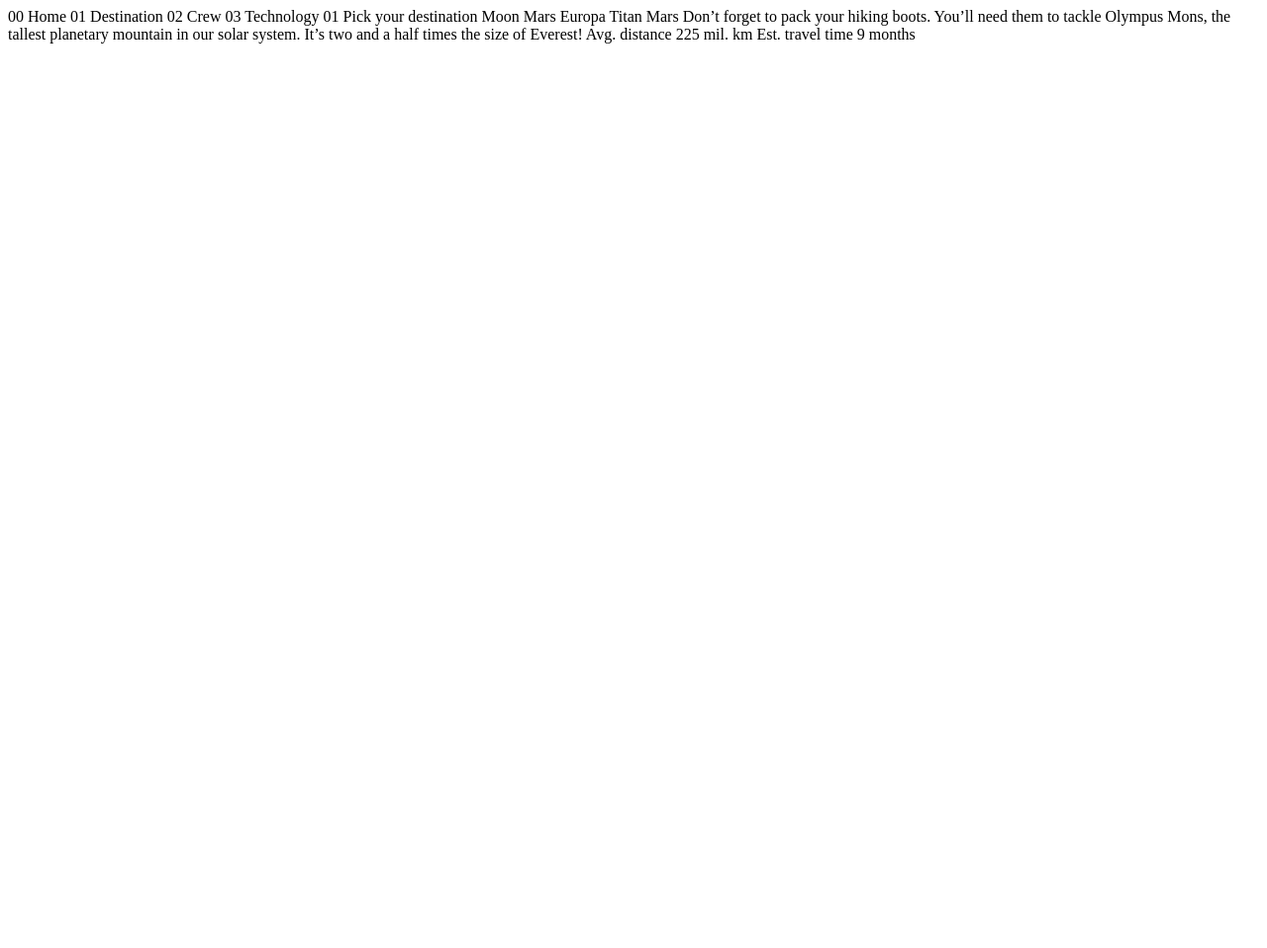
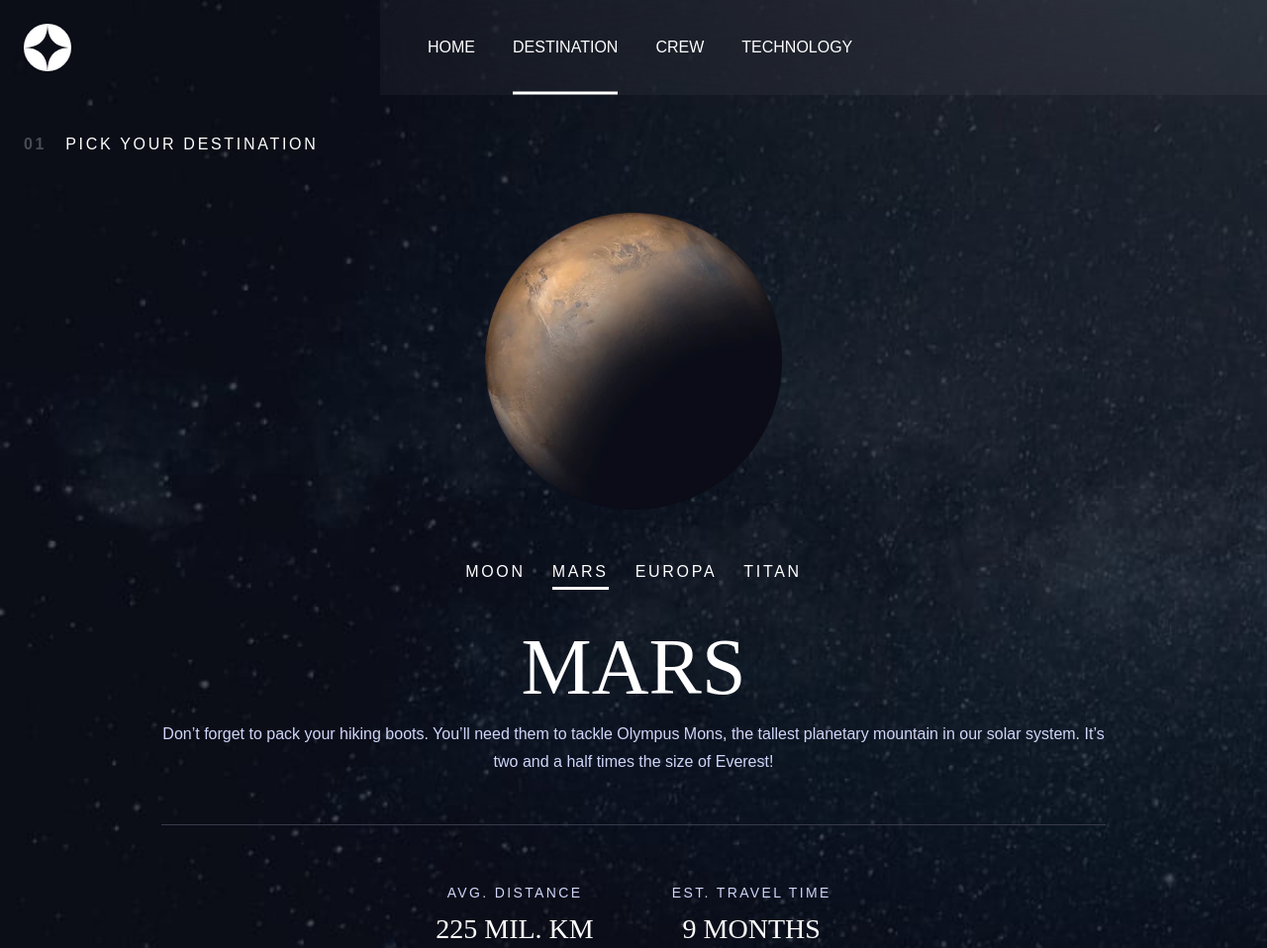
Before and after one commit to konradburdzel/SpaceTourism, a plain HTML site: page destination-mars.html in a window 1280 px wide. Shown: the top 958 px of the page at 99% size. Before the commit the page ends 800 px from the top, so only its background shows below. Drawn offline with Linux system fonts and the light colour scheme.

Commit message:
Add some updates and add mars destination page

```diff
--- a/destination-mars.html
+++ b/destination-mars.html
@@ -1,37 +1,110 @@
 <!DOCTYPE html>
 <html lang="en">
-<head>
-  <meta charset="UTF-8">
-  <meta name="viewport" content="width=device-width, initial-scale=1.0">
+  <head>
+    <meta charset="UTF-8" />
+    <meta name="viewport" content="width=device-width, initial-scale=1.0" />
 
-  <link rel="icon" type="image/png" sizes="32x32" href="./assets/favicon-32x32.png">
+    <link
+      rel="icon"
+      type="image/png"
+      sizes="32x32"
+      href="./assets/favicon-32x32.png"
+    />
+    <link href="style.css" rel="stylesheet" />
+    <link href="style-destination.css" rel="stylesheet" />
 
-  <title>Frontend Mentor | Space tourism website</title>
-</head>
-<body>
+    <title>Frontend Mentor | Space tourism website</title>
+  </head>
+  <body>
+    <header>
+      <div id="logo">
+        <img src="./assets/shared/logo.svg" alt="Logo Space Tourism" />
+      </div>
+      <nav id="nav-section">
+        <div class="hamburger"></div>
+        <!-- <img  src="./assets/shared/icon-hamburger.svg" /> -->
+        <ul class="menu">
+          <li>
+            <a href="./index.html" class="menu-link" data-option="0">
+              <span class="bold-nav">00</span>
+              Home
+              <span class="border"></span>
+            </a>
+          </li>
+          <li>
+            <a
+              href="destination-moon.html"
+              class="menu-link actived"
+              data-option="1"
+            >
+              <span class="bold-nav">01</span>
+              Destination
+              <span class="border"></span>
+            </a>
+          </li>
+          <li>
+            <a href="crew-engineer.html" class="menu-link" data-option="2">
+              <span class="bold-nav">02</span>
+              Crew
+              <span class="border"></span>
+            </a>
+          </li>
+          <li>
+            <a href="technology-vehicle.html" class="menu-link" data-option="3">
+              <span class="bold-nav">03</span>
+              Technology
+              <span class="border"></span>
+            </a>
+          </li>
+        </ul>
+      </nav>
+    </header>
+    <main>
+      <section id="content-section">
+        <h2 class="nav nav-text title-description">
+          <span class="bold-nav nav-opacity">01</span> Pick your destination
+        </h2>
+        <img
+          class="planet"
+          src="./assets/destination/image-mars.webp"
+          alt="Image of Mars"
+        />
 
-  00 Home
-  01 Destination
-  02 Crew
-  03 Technology
+        <nav class="nav-planets">
+          <ul class="choice-planet">
+            <li class="nav-choice">
+              <a href="destination-moon.html">MOON</a>
+            </li>
+            <li class="nav-choice">
+              <a class="active" href="destination-mars.html">MARS</a>
+            </li>
+            <li class="nav-choice">
+              <a href="destination-europa.html">EUROPA</a>
+            </li>
+            <li class="nav-choice">
+              <a href="destination-titan.html">TITAN</a>
+            </li>
+          </ul>
+        </nav>
 
-  01 Pick your destination
-
-  Moon
-  Mars
-  Europa
-  Titan
-
-  Mars
-
-  Don’t forget to pack your hiking boots. You’ll need them to tackle Olympus Mons,
-  the tallest planetary mountain in our solar system. It’s two and a half times
-  the size of Everest!
-
-  Avg. distance
-  225 mil. km
-
-  Est. travel time
-  9 months
-</body>
+        <h1 class="planet-destination">MARS</h1>
+        <p class="planet-description">
+          Don’t forget to pack your hiking boots. You’ll need them to tackle
+          Olympus Mons, the tallest planetary mountain in our solar system. It’s
+          two and a half times the size of Everest!
+        </p>
+        <div id="travel-section">
+          <div class="avg-distance">
+            <span class="subheading2">Avg. distance</span>
+            <span class="subheading1">225 mil. km</span>
+          </div>
+          <div class="travel-time">
+            <span class="subheading2">Est. travel time</span>
+            <span class="subheading1">9 months</span>
+          </div>
+        </div>
+      </section>
+    </main>
+    <script src="app.js"></script>
+  </body>
 </html>
--- a/style-destination.css
+++ b/style-destination.css
@@ -6,12 +6,13 @@
 
 body {
   background-image: url(./assets/destination/background-destination-mobile.jpg);
-  height: auto;
+  background-size: cover;
   gap: 24px;
 }
 
 main {
   width: 100%;
+  height: auto;
 }
 
 #content-section {
@@ -94,7 +95,6 @@ p {
   display: flex;
   flex-direction: column;
   gap: 32px;
-  margin-bottom: 58px;
 }
 
 .avg-distance,
@@ -114,6 +114,7 @@ p {
   body {
     background-image: url(./assets/destination/background-destination-tablet.jpg);
     gap: 40px;
+    height: auto;
   }
   #content-section {
     margin-bottom: 0;
@@ -164,7 +165,6 @@ p {
     flex-direction: row;
     padding-top: 28px;
     align-content: space-around;
-    margin-bottom: 62px;
     gap: 79px;
   }
 
@@ -178,13 +178,23 @@ p {
   body {
     background-image: url(./assets/destination/background-destination-desktop.jpg);
     gap: 76px;
+    width: 100vw;
+    height: 100vh;
+  }
+
+  header {
+    width: 100%;
   }
 
   main {
-    display: block;
+    display: flex;
+    justify-content: center;
+    margin: 0 auto;
   }
 
   #content-section {
+    width: auto;
+    box-sizing: content-box;
     display: grid;
     grid-template-columns: repeat(2, 445px);
     grid-template-rows: 98px 71px 129px 182px;
@@ -194,7 +204,6 @@ p {
       "pic planet"
       "pic description"
       "pic travel";
-    margin-left: 160px;
     column-gap: 157px;
     align-items: flex-start;
   }
--- a/style.css
+++ b/style.css
@@ -111,8 +111,7 @@ a {
 body {
   box-sizing: border-box;
   background-image: url(./assets/home/background-home-mobile.jpg);
-  background-repeat: no-repeat;
-  background-size: 100%;
+  background-size: cover;
   width: 100vw;
   height: 100vh;
   display: flex;
@@ -143,7 +142,7 @@ header {
 }
 
 .hamburger {
-  position: relative;
+  /* position: relative; */
   z-index: 2;
   cursor: pointer;
   background-image: url(./assets/shared/icon-hamburger.svg);
@@ -155,6 +154,9 @@ header {
 
 .hamburger.active {
   background-image: url(./assets/shared/icon-close.svg);
+  position: fixed;
+  top: 35px;
+  right: 25px;
 }
 
 .menu {
@@ -242,6 +244,7 @@ main {
   letter-spacing: 1.25px;
   font-size: 26px;
   text-decoration: none;
+  z-index: 2;
 }
 
 .button:hover::before {
```
Also changed, not shown: destination-moon.html (+13 -9 lines), index.html (+3 -3 lines).
